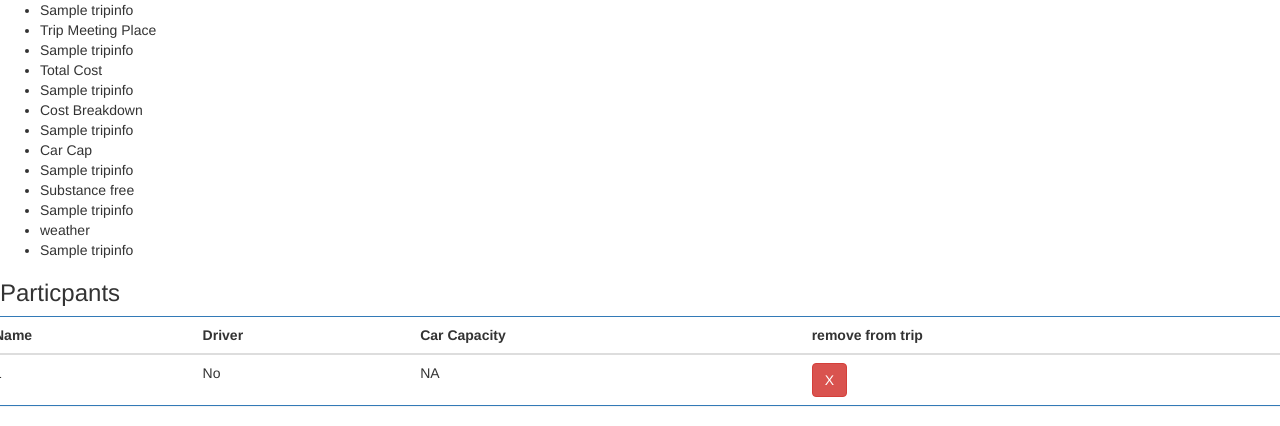
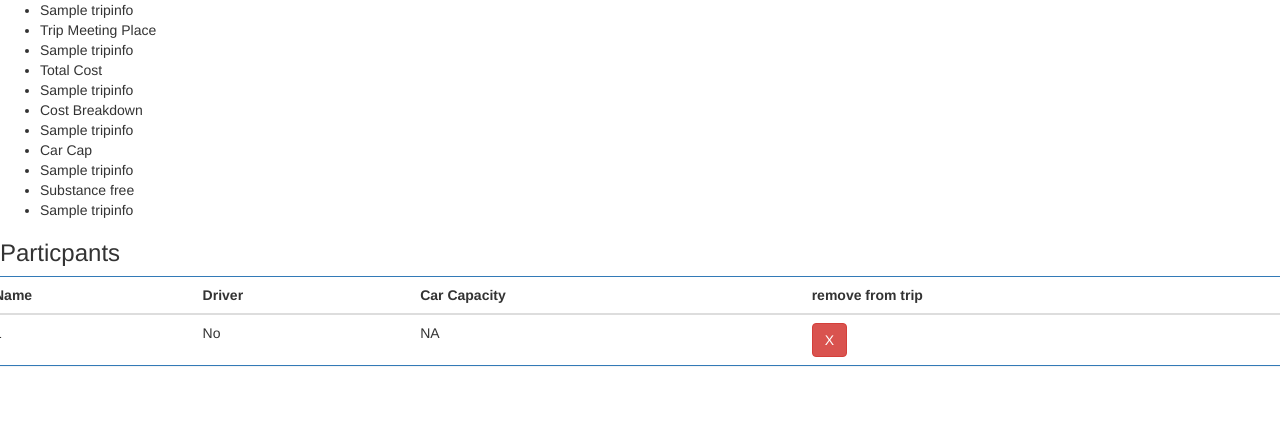
Before and after one commit to aljohnso/Unlucky_Worlock, a Flask app: template POA_Website/Pitzer_Outdoor_Adventure/Main/templates/TripPage.html in a window 1280 px wide. Shown: the part 457-883 px from the top of the page. After the commit the page ends 823 px from the top, so only its background shows below. Run offline with Flask 2, Linux system fonts and the light colour scheme; the template is opened without the code that fills it: most values are stand-ins (such as "Sample title", 1, 10 or a date in 2020); some libraries are stand-ins or nearby versions.

Commit message:
Removed weather

```diff
--- a/POA_Website/Pitzer_Outdoor_Adventure/Main/templates/TripPage.html
+++ b/POA_Website/Pitzer_Outdoor_Adventure/Main/templates/TripPage.html
@@ -42,8 +42,8 @@
     <li>{{ Tripinfo[11]}} </li>
     <li>Substance free </li>
     <li>{{ Tripinfo[12]}} </li>
-    <li>weather</li>
-    <li>{{ Tripinfo[13]}} </li>
+{#    <li>weather</li>#}
+{#    <li>{{ Tripinfo[13]}} </li>#}
 </ul>
     <h3> Particpants</h3>
     <div class="row">
```
